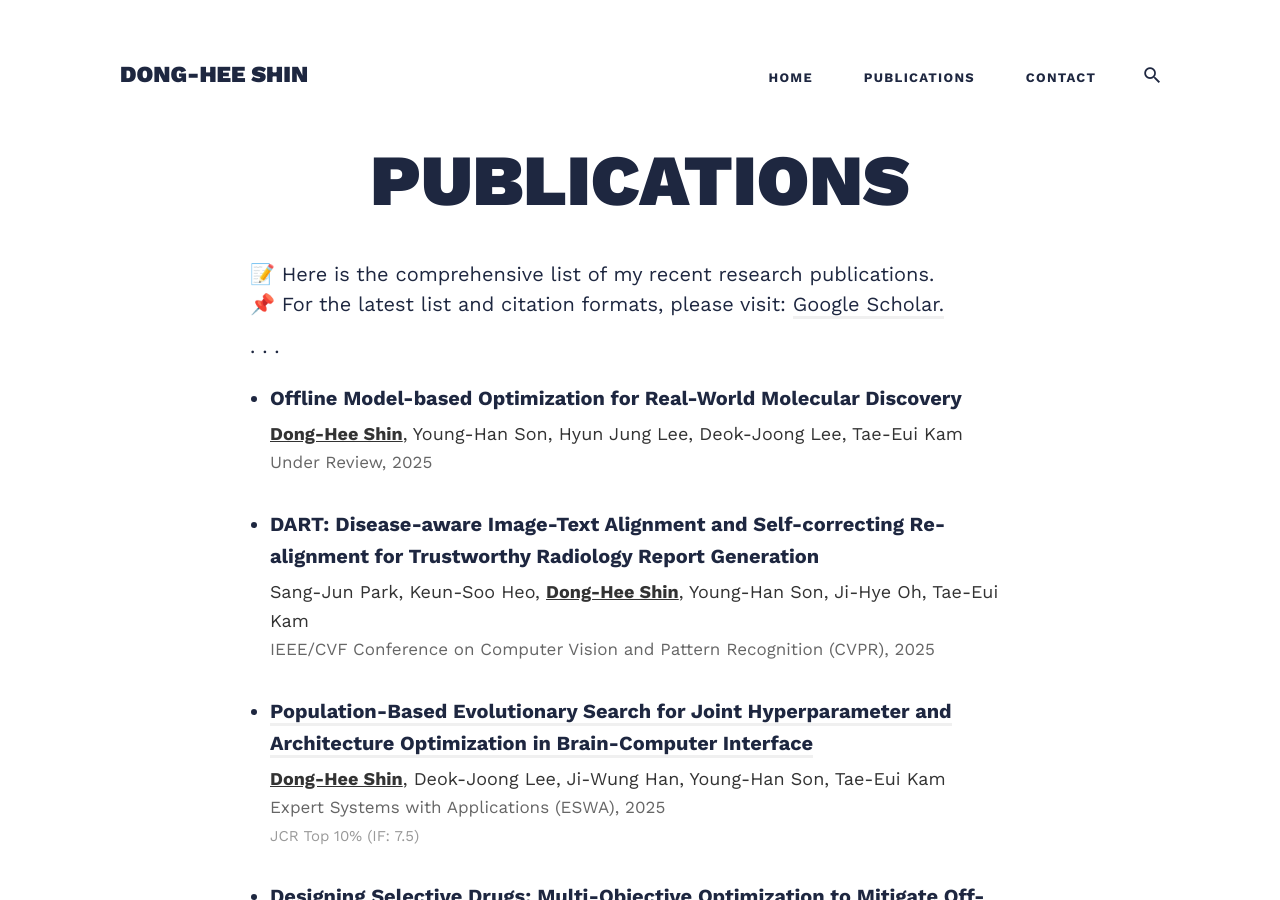
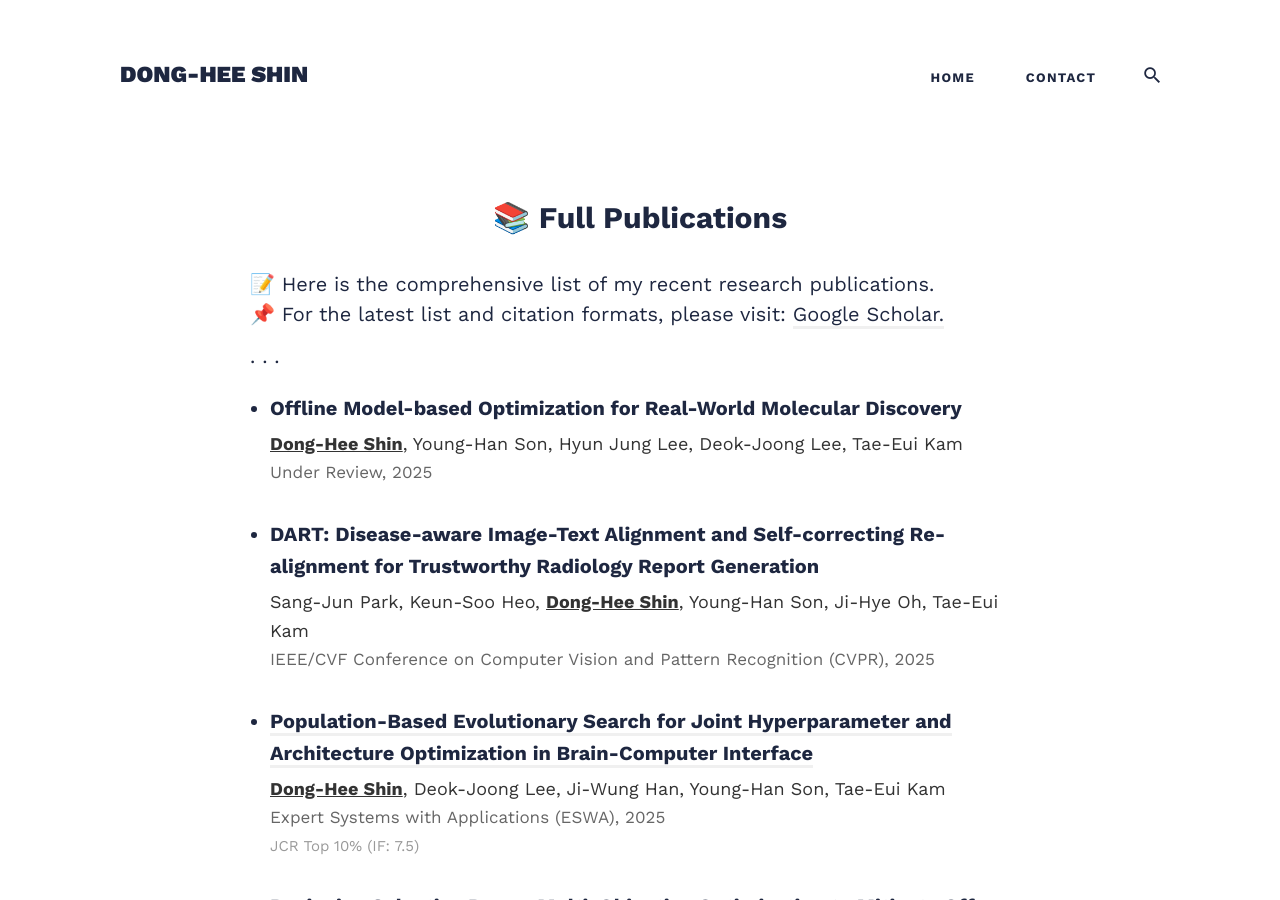
Before and after one commit to donghee-shin-page/donghee-shin-page.github.io, a Jekyll site: the page built from _pages/02-publications.html, in a window 1280 px wide and 900 px high. Built offline with Jekyll 4.4.1, drawn with Linux system fonts in a browser that asks for light colours; nearby versions of some CDN libraries.

Commit message:
Update 02-publications.html

```diff
--- a/_pages/02-publications.html
+++ b/_pages/02-publications.html
@@ -1,11 +1,11 @@
 ---
 layout: page
-title: Publications
+title:
 permalink: /publications/
 ---
 
 
-<!-- <h2 style="font-size: 30px; font-weight: bold; text-align: center;">📚 Full Publications</h2> -->
+<h2 style="font-size: 30px; font-weight: bold; text-align: center;">📚 Full Publications</h2>
 
 
 
```
